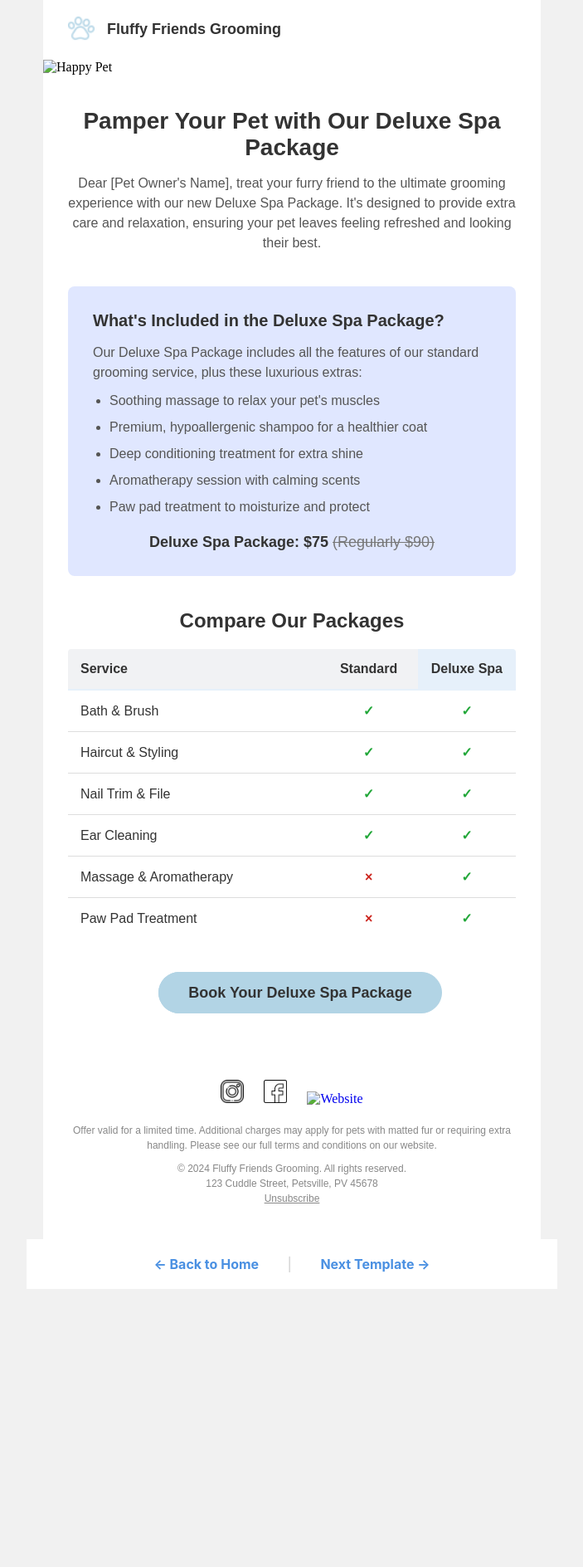
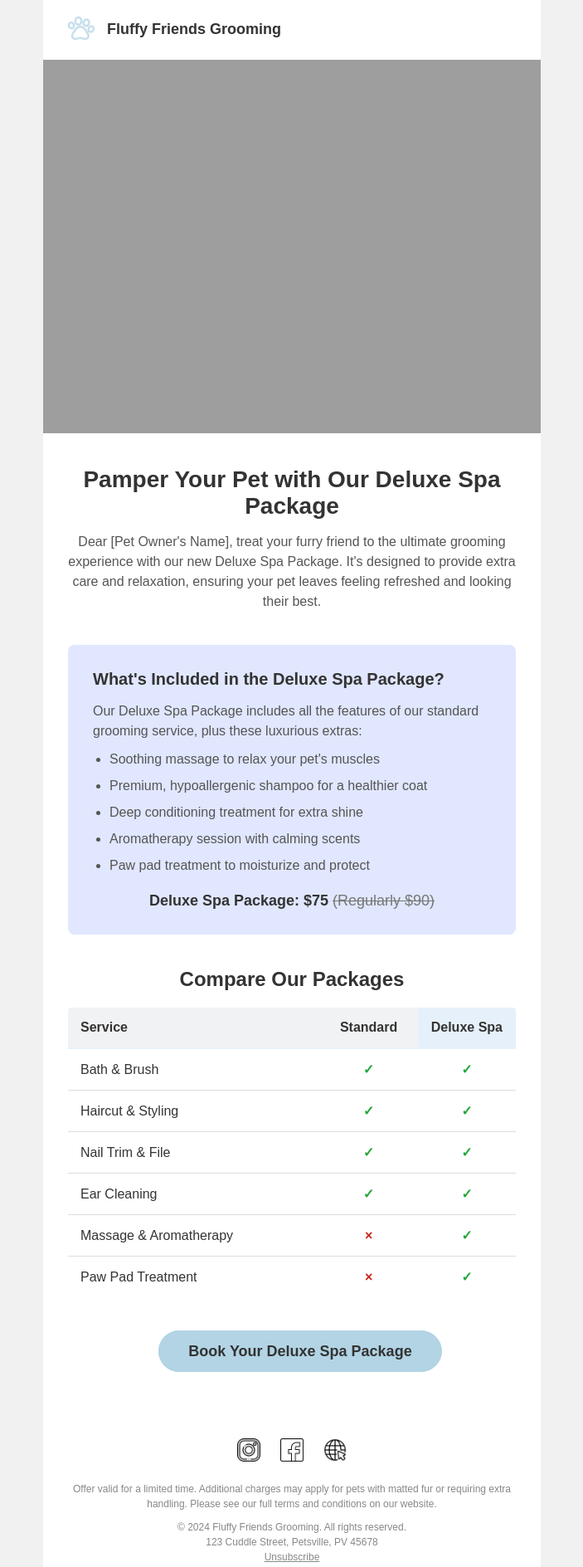
Before and after one commit to MbonuJennifer/HTML-email-template, a plain HTML site: page pet-promotion.html in a window 1280 px wide. Shown: the top 1888 px of the page at 83% size, without its empty margins (288-991 px from the left). Before the commit the page ends 1553 px from the top, so only its background shows below. Drawn offline with Linux system fonts and the light colour scheme; the site is published under a folder, as on GitHub Pages, so addresses that start at the root find nothing.

Commit message:
Fixed images display issues

```diff
--- a/pet-promotion.html
+++ b/pet-promotion.html
@@ -168,7 +168,7 @@
                 <!-- Hero Image -->
                 <tr>
                     <td style="background-color: #ffffff;">
-                        <img src="/Assets/pet-hero.jpg" width="600" height="" alt="Happy Pet" border="0" style="width: 100%; max-width: 600px; height: auto; display: block; margin: auto;">
+                        <img src="./Assets/pet-hero.jpg" width="600" height="" alt="Happy Pet" border="0" style="width: 100%; max-width: 600px; height: auto; display: block; margin: auto;">
                     </td>
                 </tr>
 
@@ -311,7 +311,7 @@
                                 <td style="padding-bottom: 20px;">
                                     <a href="https://instagram.com" style="padding: 0 10px;"><img src="./Assets/Socials/instagram.png" alt="Instagram" width="28"></a>
                                     <a href="https://facebook.com" style="padding: 0 10px;"><img src="./Assets/Socials/facebook.png" alt="Facebook" width="28"></a>
-                                    <a href="https://example.com" style="padding: 0 10px;"><img src="/Assets/Socials/website.png" alt="Website" width="28"></a>
+                                    <a href="https://example.com" style="padding: 0 10px;"><img src="./Assets/Socials/website.png" alt="Website" width="28"></a>
                                 </td>
                             </tr>
                             <tr>
```
Also changed, not shown: webinar.html (+1 -1 lines).
